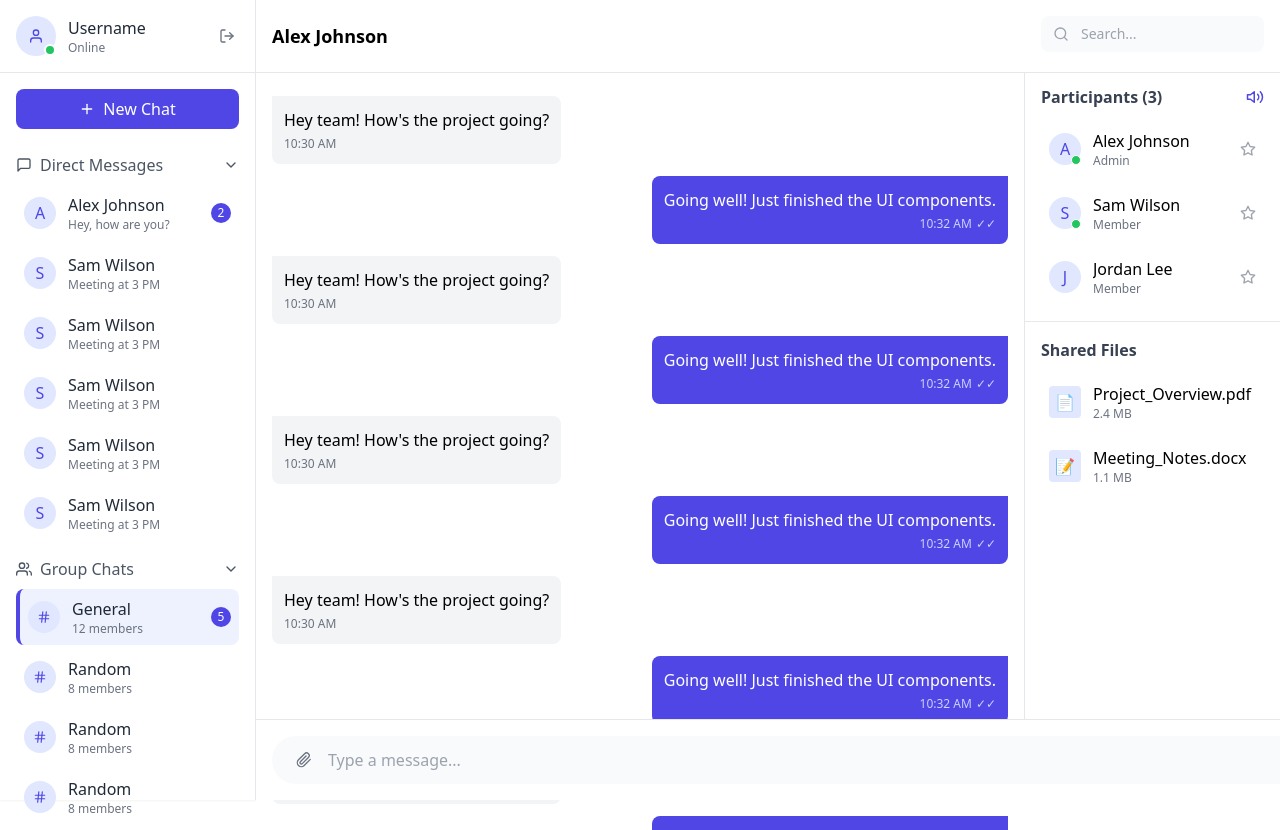
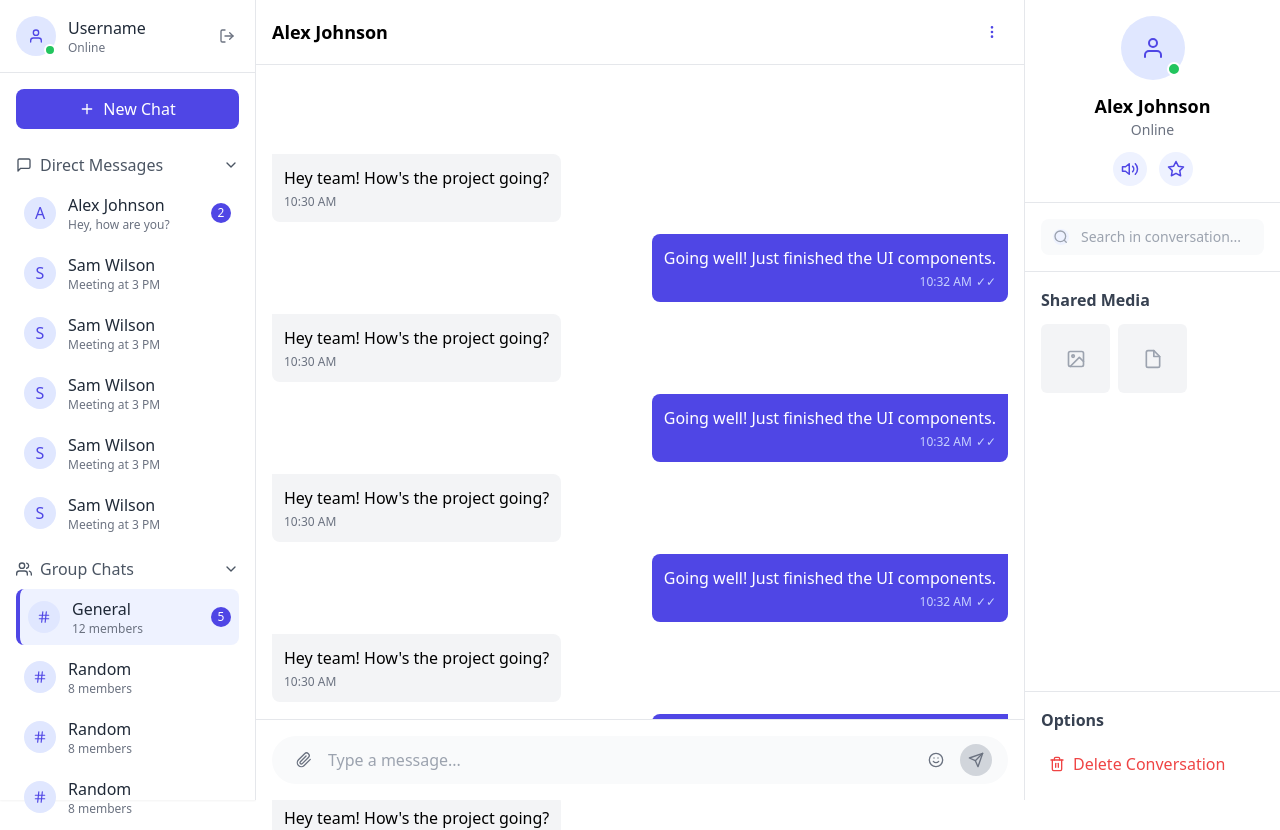
Before and after one commit to akashagrahari78/ChatterBox, a React (Vite) app in the folder frontend/: page / in a window 1280 px wide. Shown: the top 830 px of the page. Built offline with nearby package versions, Linux system fonts and the light colour scheme.

Commit message:
input field submit button fix

```diff
--- a/frontend/src/App.jsx
+++ b/frontend/src/App.jsx
@@ -5,9 +5,9 @@ import Login from './pages/Login'
 import SignUp from './pages/Signup'
 import { ToastContainer, toast } from 'react-toastify';
 import LeftSidebar from './components/LeftSidebar'
-import MainChatArea from './components/MainChatArea'
-import RightSidebar from './components/GroupRightSideBar'
+import UserChatRoom from './components/UserChatRoom'
 import GroupRightSideBar from './components/GroupRightSideBar'
+import UserChatSidebar from './components/UserRightSideBar'
 
 
 const App = () => {
@@ -21,9 +21,9 @@ const App = () => {
       <Route path="/" element={
         <div className="flex ">
           <LeftSidebar />
-          <MainChatArea />
-          <RightSidebar />
-          {/* <GroupRightSideBar/> */}
+          <UserChatRoom/>
+          {/* <GroupRightSideBar/>  */}
+          <UserChatSidebar/>
         </div>
       } />
       </Routes>
--- a/frontend/src/components/GroupRightSideBar.jsx
+++ b/frontend/src/components/GroupRightSideBar.jsx
@@ -2,7 +2,7 @@ import { motion } from "framer-motion";
 import { FiSearch, FiVolume2, FiStar, FiSettings } from "react-icons/fi";
 
 const GroupRightSideBar = () => {
-  // Mock data - replace with real data from context
+
   const participants = [
     { id: 1, name: "Alex Johnson", role: "Admin", online: true },
     { id: 2, name: "Sam Wilson", role: "Member", online: true },
--- a/frontend/src/components/LeftSidebar.jsx
+++ b/frontend/src/components/LeftSidebar.jsx
@@ -3,8 +3,8 @@ import { useContext, useState } from "react";
 import { FiPlus, FiLogOut, FiUser,FiMessageSquare, FiUsers } from "react-icons/fi";
 import { ChatContext } from "../context/ChatContext";
 import ChatToggleButton from "./ChatToggleButton";
-import UserMessages from "./UserMessages";
-import UserGroupChat from "./UserGroupChat";
+import UserMessages from "./User";
+import UserGroupChat from "./Groups";
 
 const LeftSidebar = () => {
   const { directMessages, groupChats } = useContext(ChatContext);
@@ -88,7 +88,7 @@ const LeftSidebar = () => {
         </AnimatePresence>
       </div>
 
-      {/* Group Chats Section */}
+      {/* -----------------------------------for groups------------------- */}
       <div className="mt-4 px-4 pb-4">
         <ChatToggleButton
           icon={FiUsers}
--- a/frontend/src/components/MainChatArea.jsx
+++ /dev/null
@@ -1,86 +0,0 @@
-import { motion, AnimatePresence } from "framer-motion";
-import { useContext } from "react";
-import { FiPaperclip, FiSmile, FiMoreVertical, FiSend } from "react-icons/fi";
-import { ChatContext } from "../context/ChatContext";
-
-const MainChatArea = ({ activeChat }) => {
-
-     const {messages} = useContext(ChatContext)
-
-  return (
-    <div className="flex-1 flex flex-col bg-white">
-      {/* Chat Header */}
-
-      <div className="border-b w-full  bg-white fixed h-[73px] border-gray-200 p-4 flex justify-between items-center">
-        <div>
-          <h2 className="font-semibold text-lg">Alex Johnson</h2>
-         </div>
-        <button className="p-2 rounded-full hover:bg-indigo-50 text-indigo-600">
-          <FiMoreVertical />
-        </button>
-      </div>
-
-      {/* Messages Container */}
-      <div className="flex-1 overflow-y-auto p-4 space-y-3 mt-20">
-        <AnimatePresence>
-          {messages.map((msg) => (
-            <motion.div
-              key={msg.id}
-              initial={{ opacity: 0, y: 10 }}
-              animate={{ opacity: 1, y: 0 }}
-              transition={{ duration: 0.2 }}
-              className={`flex ${msg.isMe ? "justify-end" : "justify-start"}`}
-            >
-              <div
-                className={`max-w-xs md:max-w-md rounded-lg p-3 ${
-                  msg.isMe
-                    ? "bg-indigo-600 text-white rounded-tr-none"
-                    : "bg-gray-100 rounded-tl-none"
-                }`}
-              >
-                {/* {!msg.isMe && (
-                  <p className="font-medium text-indigo-600 mb-1">{msg.sender}</p>
-                )} */}
-                <p>{msg.text}</p>
-                <div
-                  className={`text-xs mt-1 flex items-center ${
-                    msg.isMe ? "justify-end text-indigo-200" : "text-gray-500"
-                  }`}
-                >
-                  <span>{msg.time}</span>
-                  {msg.isMe && (
-                    <span className="ml-1">
-                      {msg.read ? "✓✓" : "✓"}
-                    </span>
-                  )}
-                </div>
-              </div>
-            </motion.div>
-          ))}
-        </AnimatePresence>
-      </div>
-
-      {/*-------------------------------- Message Input with fix input box in the bottom ------------------ */}
-      <div className="border-t bg-white bottom-0 fixed border-gray-200 p-4 w-full">
-        <div className="flex items-center bg-gray-50 rounded-full px-4">
-          <button className="p-2 text-gray-500 hover:text-indigo-600">
-            <FiPaperclip />
-          </button>
-          <input
-            type="text"
-            placeholder="Type a message..."
-            className="flex-1 bg-transparent py-3 px-2 focus:outline-none"
-          />
-          <button className="p-2 text-gray-500 hover:text-indigo-600">
-            <FiSmile />
-          </button>
-          <button className="p-2 bg-indigo-600 text-white rounded-full ml-2">
-            <FiSend />
-          </button>
-        </div>
-      </div>
-    </div>
-  );
-};
-
-export default MainChatArea;
--- a/frontend/src/components/UserGroupChat.jsx
+++ b/frontend/src/components/User.jsx
@@ -1,8 +1,7 @@
-import { FiHash } from "react-icons/fi";
+import React from 'react'
 
-
-const UserGroupChat = ({
-  group,
+const User = ({
+  message,
   isActive,
   onClick
 }) => (
@@ -13,20 +12,20 @@ const UserGroupChat = ({
     }`}
   >
     <div className="w-8 h-8 rounded-full bg-indigo-100 mr-3 flex items-center justify-center text-indigo-600">
-      <FiHash size={14} />
+      {message.name.charAt(0)}
     </div>
     <div className="flex-1 min-w-0">
-      <p className="truncate font-medium">{group.name}</p>
-      <p className="text-xs text-gray-500">
-        {group.members} members
+      <p className="truncate font-medium">{message.name}</p>
+      <p className="text-xs text-gray-500 truncate">
+        {message.lastMessage}
       </p>
     </div>
-    {group.unread > 0 && (
+    {message.unread > 0 && (
       <span className="bg-indigo-600 text-white text-xs w-5 h-5 rounded-full flex items-center justify-center">
-        {group.unread}
+        {message.unread}
       </span>
     )}
   </div>
 );
 
-export default UserGroupChat;
+export default User;
--- /dev/null
+++ b/frontend/src/components/UserChatRoom.jsx
@@ -0,0 +1,170 @@
+import { motion, AnimatePresence } from "framer-motion";
+import { useContext, useRef, useState } from "react";
+import { FiPaperclip, FiSmile, FiMoreVertical, FiSend, FiX } from "react-icons/fi";
+import { ChatContext } from "../context/ChatContext";
+
+const UserChatRoom = ({ activeChat }) => {
+  const { messages, sendMessage } = useContext(ChatContext);
+  const [message, setMessage] = useState("");
+  const [attachment, setAttachment] = useState(null);
+  const fileInputRef = useRef(null);
+  const chatContainerRef = useRef(null);
+
+  const handleSend = () => {
+    if (message.trim() || attachment) {
+      sendMessage({
+        text: message,
+        attachment,
+        isMe: true,
+        time: new Date().toLocaleTimeString([], { hour: '2-digit', minute: '2-digit' })
+      });
+      setMessage("");
+      setAttachment(null);
+    }
+  };
+
+  const handleKeyPress = (e) => {
+    if (e.key === 'Enter' && !e.shiftKey) {
+      e.preventDefault();
+      handleSend();
+    }
+  };
+
+  const handleFileChange = (e) => {
+    const file = e.target.files[0];
+    if (file) {
+      setAttachment(file);
+    }
+  };
+
+  const removeAttachment = () => {
+    setAttachment(null);
+    fileInputRef.current.value = "";
+  };
+
+  return (
+    <div className="flex-1 flex flex-col bg-white" ref={chatContainerRef}>
+      {/* Chat Header */}
+      <div className="border-b w-full bg-white sticky top-0 z-10 border-gray-200 p-4 flex justify-between items-center">
+        <div>
+          <h2 className="font-semibold text-lg">Alex Johnson</h2>
+        </div>
+        <button className="p-2 rounded-full hover:bg-indigo-50 text-indigo-600">
+          <FiMoreVertical />
+        </button>
+      </div>
+
+      {/* Messages Container */}
+      <div className="flex-1 overflow-y-auto p-4 space-y-3" style={{
+        marginTop: '73px',
+        marginBottom: attachment ? '136px' : '80px'
+      }}>
+        <AnimatePresence>
+          {messages.map((msg) => (
+            <motion.div
+              key={msg.id}
+              initial={{ opacity: 0, y: 10 }}
+              animate={{ opacity: 1, y: 0 }}
+              transition={{ duration: 0.2 }}
+              className={`flex ${msg.isMe ? "justify-end" : "justify-start"}`}
+            >
+              <div
+                className={`max-w-xs md:max-w-md rounded-lg p-3 ${
+                  msg.isMe
+                    ? "bg-indigo-600 text-white rounded-tr-none"
+                    : "bg-gray-100 rounded-tl-none"
+                }`}
+              >
+                {msg.attachment && (
+                  <div className="mb-2 rounded-md overflow-hidden">
+                    <img
+                      src={URL.createObjectURL(msg.attachment)}
+                      alt="Attachment"
+                      className="max-w-full h-auto rounded"
+                    />
+                  </div>
+                )}
+                <p>{msg.text}</p>
+                <div
+                  className={`text-xs mt-1 flex items-center ${
+                    msg.isMe ? "justify-end text-indigo-200" : "text-gray-500"
+                  }`}
+                >
+                  <span>{msg.time}</span>
+                  {msg.isMe && (
+                    <span className="ml-1">
+                      {msg.read ? "✓✓" : "✓"}
+                    </span>
+                  )}
+                </div>
+              </div>
+            </motion.div>
+          ))}
+        </AnimatePresence>
+      </div>
+
+      {/* Attachment Preview */}
+      {attachment && (
+        <div className="sticky bottom-20 bg-white p-2 border-t border-gray-200 flex items-center">
+          <div className="flex items-center bg-indigo-50 rounded-lg p-2 ml-4 max-w-[calc(100%-32px)]">
+            <span className="truncate">{attachment.name}</span>
+            <button
+              onClick={removeAttachment}
+              className="ml-2 text-gray-500 hover:text-red-500"
+            >
+              <FiX />
+            </button>
+          </div>
+        </div>
+      )}
+
+      {/* Message Input - Now properly constrained */}
+      <div className="sticky bottom-0 bg-white border-t border-gray-200 p-4">
+        <div className="mx-auto max-w-3xl"> {/* Constrains width */}
+          <div className="flex items-center bg-gray-50 rounded-full px-4">
+            <input
+              type="file"
+              ref={fileInputRef}
+              onChange={handleFileChange}
+              className="hidden"
+              id="file-upload"
+            />
+            <label
+              htmlFor="file-upload"
+              className="p-2 text-gray-500 hover:text-indigo-600 cursor-pointer"
+            >
+              <FiPaperclip />
+            </label>
+
+            <input
+              type="text"
+              value={message}
+              onChange={(e) => setMessage(e.target.value)}
+              onKeyPress={handleKeyPress}
+              placeholder="Type a message..."
+              className="flex-1 bg-transparent py-3 px-2 focus:outline-none"
+            />
+
+            <button className="p-2 text-gray-500 hover:text-indigo-600">
+              <FiSmile />
+            </button>
+
+            <button
+              onClick={handleSend}
+              disabled={!message.trim() && !attachment}
+              className={`p-2 rounded-full ml-2 ${
+                message.trim() || attachment
+                  ? "bg-indigo-600 text-white hover:bg-indigo-700"
+                  : "bg-gray-300 text-gray-500 cursor-not-allowed"
+              }`}
+            >
+              <FiSend />
+            </button>
+          </div>
+        </div>
+      </div>
+    </div>
+  );
+};
+
+export default UserChatRoom;
--- a/frontend/src/components/UserChatSidebar.jsx
+++ b/frontend/src/components/UserRightSideBar.jsx
@@ -3,7 +3,7 @@ import { useContext } from "react";
 import { FiSearch, FiStar, FiUser, FiImage, FiFile, FiTrash2, FiVolume2 } from "react-icons/fi";
 import { ChatContext } from "../context/ChatContext";
 
-const UserChatSidebar = () => {
+const UserRightSideBar = () => {
     // { currentUser }
       const {sharedMedia} = useContext(ChatContext)
 
@@ -86,4 +86,4 @@ const UserChatSidebar = () => {
   );
 };
 
-export default UserChatSidebar;
+export default UserRightSideBar;
```
Also changed, not shown: frontend/src/components/Groups.jsx (renamed from frontend/src/components/UserMessages.jsx, +11 -10 lines).
